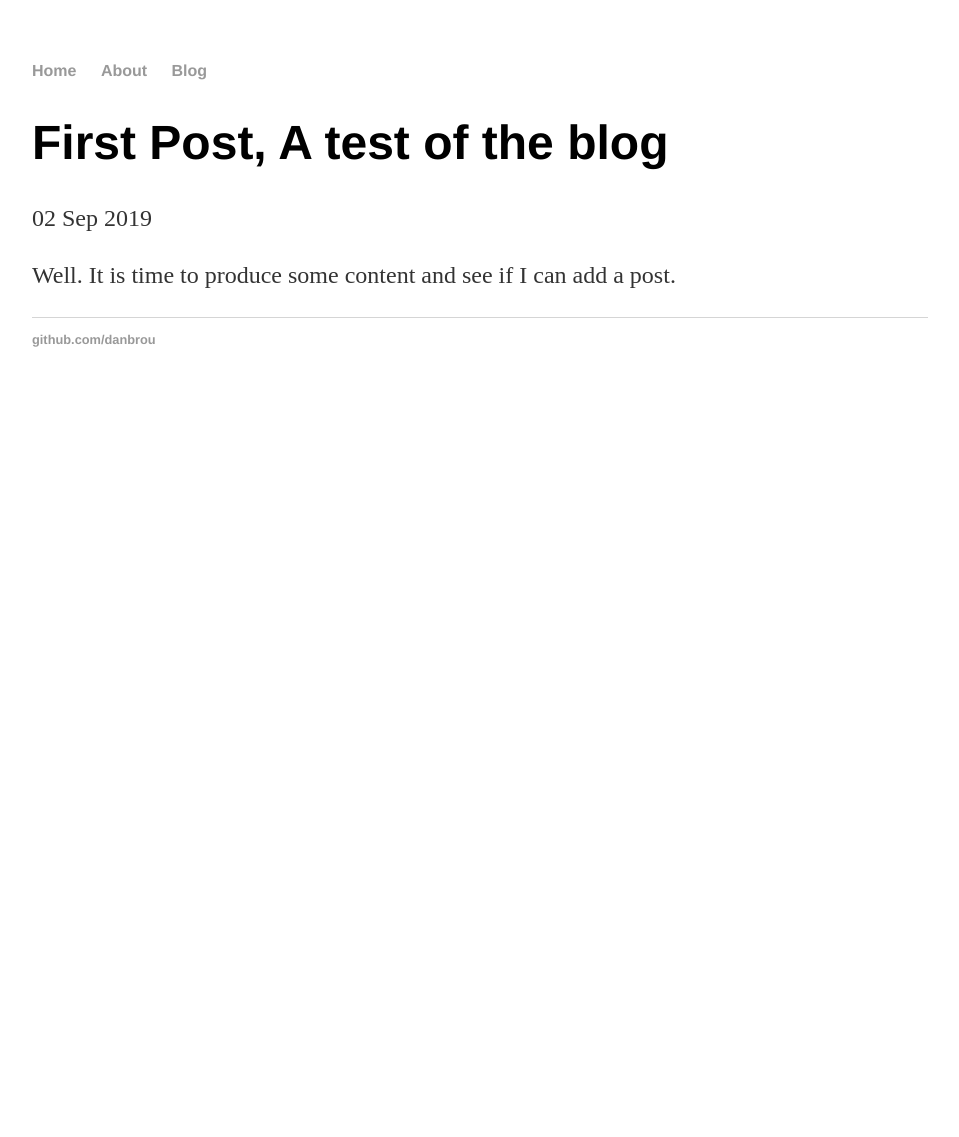
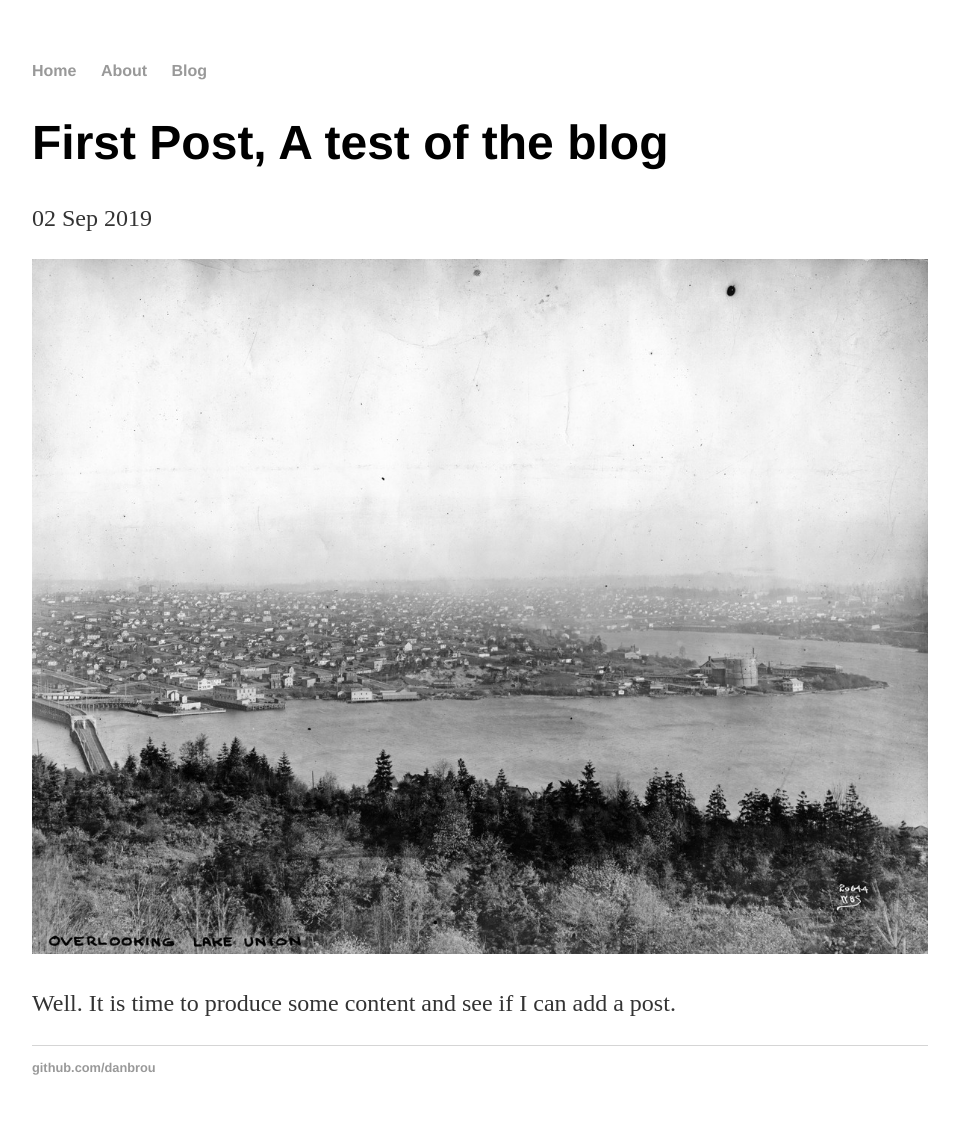
Before and after one commit to danbrou/danbrou.github.io, a Jekyll site: the page built from _posts/2019-09-02-first-test-post.md, in a window 1280 px wide. Shown: the whole page, without its empty margins (160-1119 px from the left). Built offline with Jekyll 4.4.1, drawn with Linux system fonts in a browser that asks for light colours; before the commit the page ends 900 px from its top, so only the background shows below that.

Commit message:
add gasworks image

```diff
--- a/_posts/2019-09-02-first-test-post.md
+++ b/_posts/2019-09-02-first-test-post.md
@@ -4,4 +4,6 @@ title: "First Post, A test of the blog"
 date: 2019-09-02
 ---
 
+![Gasworks](/images/gasworks.jpg)
+
 Well. It is time to produce some content and see if I can add a post.
--- a/css/main.css
+++ b/css/main.css
@@ -10,6 +10,7 @@ h1 { font-size: 3em;  }
 h2 { font-size: 2.7em; }
 h3 { font-size: 2.3em; }
 h4 { font-size: 1.9em; }
+img { max-width: 100%; max-height: 100%; }
 
 nav ul, footer ul { font-size: 1em; font-family: 'Helvetica', 'Arial', 'Sans-Serif'; padding: 0px; list-style: none; font-weight: bold; }
 nav ul li, footer ul li { display: inline; margin-right: 20px; }
```
Also changed, not shown: images/gasworks.jpg (added).
